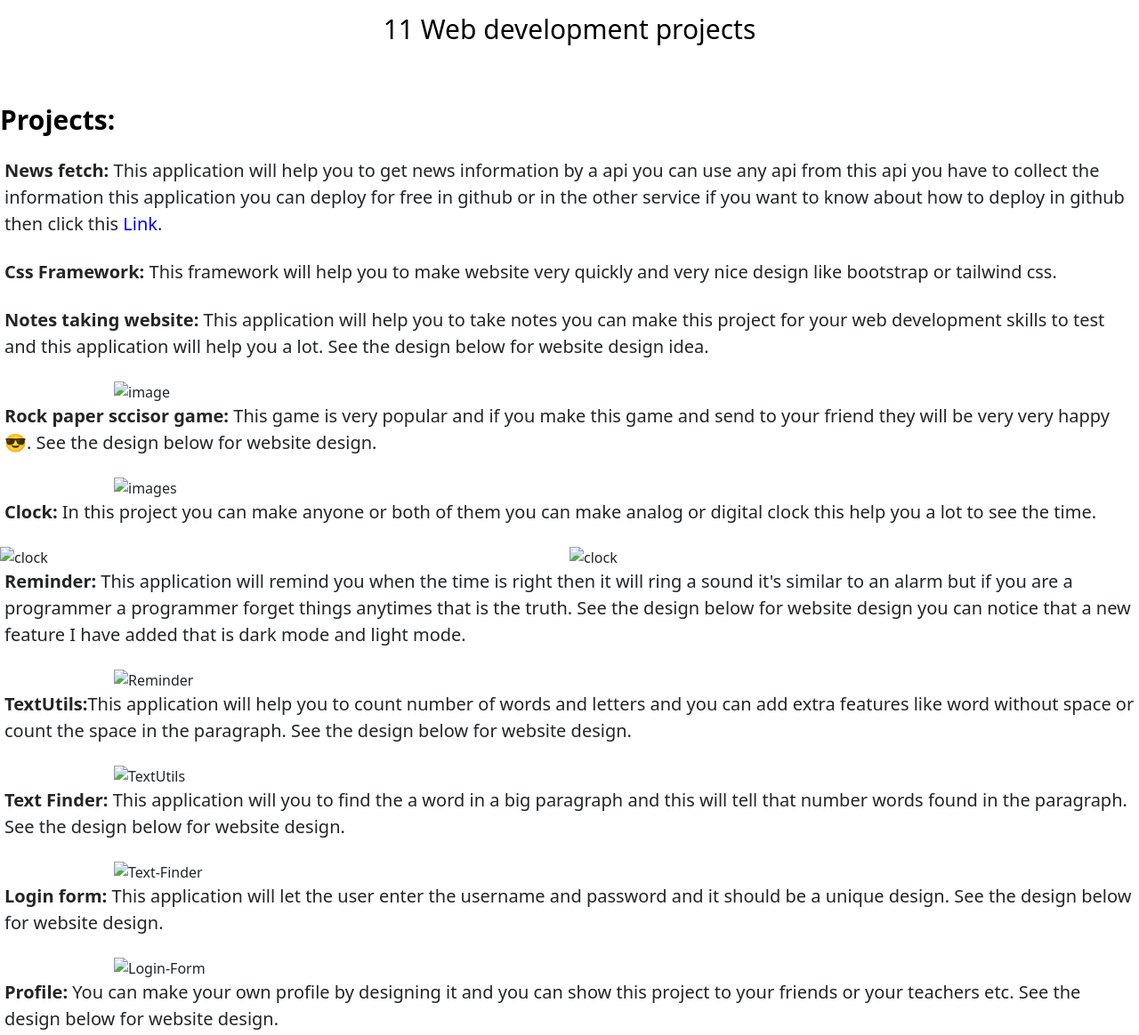
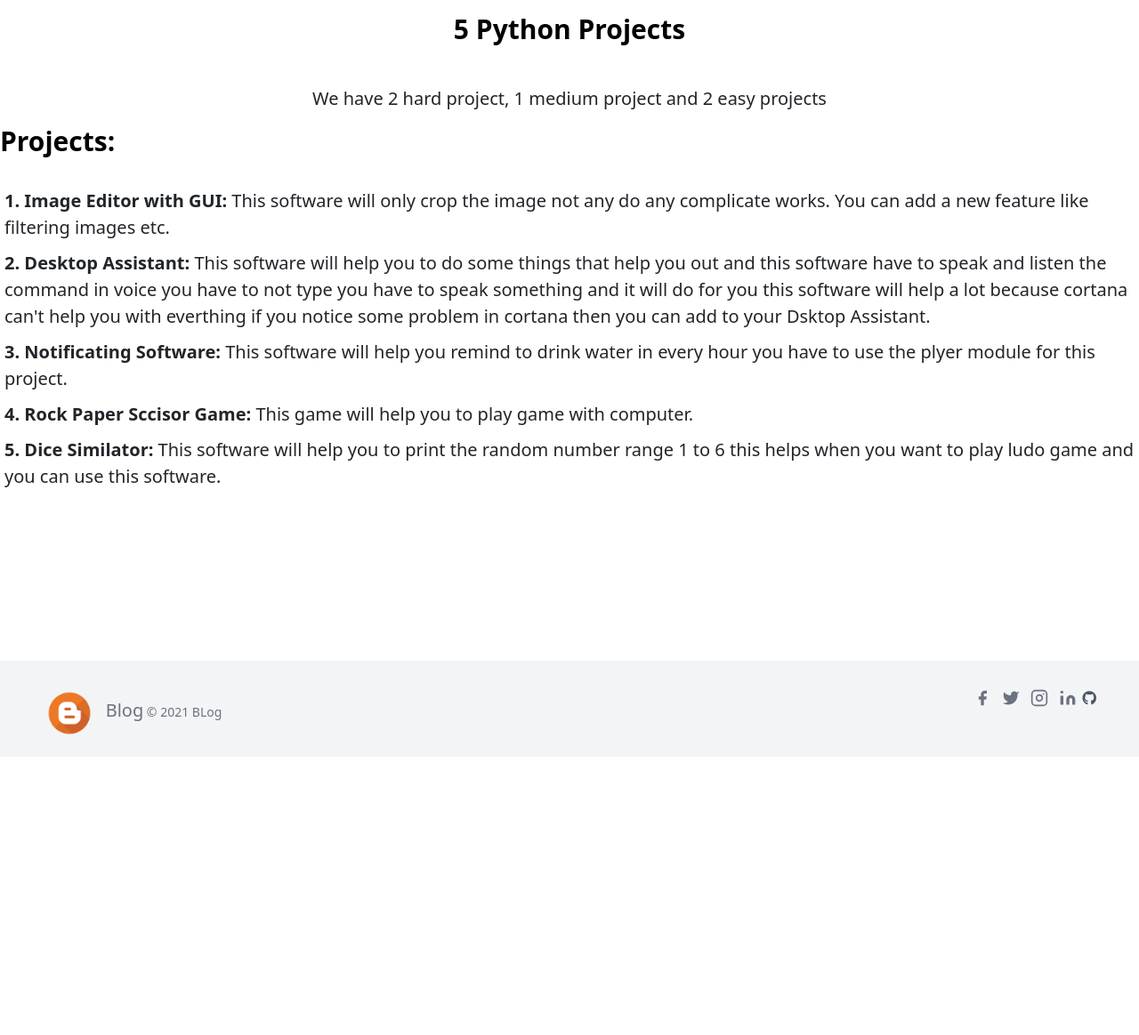
Before and after one commit to muhammedraiyaan2/blog, a plain HTML site: page blogs/blog11.html in a window 1280 px wide. Shown: the part 66-1230 px from the top of the page at 89% size. After the commit the page ends 917 px from the top, so only its background shows below. Drawn offline with nearby package versions, Linux system fonts and the light colour scheme; files that its build step writes are made by us from their sources.

Commit message:
Add files via upload

```diff
--- a/blog8.html
+++ b/blogs/blog11.html
@@ -6,11 +6,11 @@
     <link rel="stylesheet" href="https://pro.fontawesome.com/releases/v5.10.0/css/all.css"
         integrity="sha384-AYmEC3Yw5cVb3ZcuHtOA93w35dYTsvhLPVnYs9eStHfGJvOvKxVfELGroGkvsg+p" crossorigin="anonymous" />
     <meta charset="UTF-8">
-    <meta name="description" content="11 Web development projects">
-    <meta name="keywords" content="11 Web development projects">
+    <meta name="description" content="5 Python Projects">
+    <meta name="keywords" content="5 Python Projects">
     <meta http-equiv="X-UA-Compatible" content="IE=edge">
     <meta name="viewport" content="width=device-width, initial-scale=1.0">
-    <title>Blog - 11 Web development projects</title>
+    <title>Blog - 5 Python Projects</title>
     <link rel="shortcut icon" href="icon.png" type="image/x-icon">
     <meta name="author" content="Muhammad Raiyaan">
     <link rel="stylesheet" href="bootstrap.css">
@@ -20,6 +20,7 @@
             font-size: 30px;
             margin-top: -30px;
             color: black;
+            font-weight: bold;
         }
 
         .heading:hover {
@@ -29,13 +30,13 @@
         .image_size {
             height: 15%;
             margin: auto;
-            width: 80%;
+            width: 70%;
         }
-.image_size2{
-    height: 15%;
-    width: 50%;
-}
+        .description{
+            font-size: 20px;
+        }
         p {
+            margin-top: 10px;
             margin-left: 5px;
             font-size: 20px;
         }
@@ -45,6 +46,9 @@
                 font-size: 20px;
                 margin-top: 5px;
                 margin-bottom: 35px;
+            }
+            .description{
+                font-size: 15px;
             }
         }
     </style>
@@ -67,40 +71,20 @@
             </button>
         </div>
     </header>
-    <h1 class="heading text-center">11 Web development projects</h1><br><br>
+    <h1 class="heading text-center">5 Python Projects</h1><br><br>
+    <h2 class="description text-center">We have 2 hard project, 1 medium project and 2 easy projects</h2>
     <br><br>
     <dl>
         <dt>
             <h1 class="heading">Projects:</h1><br>
         </dt>
         <dd>
-            <p><b>News fetch:</b> This application will help you to get news information by a api you can use any api
-                from this api you have to collect the information this application you can deploy for free in github or
-                in the other service if you want to know about how to deploy in github then click this <a
-                    style="color: blue;" href="blog1.html">Link</a>.</p><br>
-                    <p><b>Css Framework:</b> This framework will help you to make website very quickly and very nice design like bootstrap or tailwind css.</p><br>
-            <p><b>Notes taking website:</b> This application will help you to take notes you can make this project for
-                your web development skills to test and this application will help you a lot. See the design below for website design idea.</p><br>
-           <img src="images/Notes Taking App.png" alt="image" class="image_size">
-                <p><b>Rock paper sccisor game: </b> This game is very popular and if you make this game and send to your friend they will be very very happy 😎. See the design below for website design.</p><br>
-                <img src="images/Rock Paper Sccisor.png" alt="images" class="image_size">
-                <p><b>Clock:</b> In this project you can make anyone or both of them you can make analog or digital clock this help you a lot to see the time.</p><br>
-                <div style="display: flex">
-                    <img src="images/Clock.png" class="image_size2" alt="clock">
-                    <img src="images/Analog clock.png" class="image_size2" alt="clock">
-                </div>
-            <p><b>Reminder:</b> This application will remind you when the time is right then it will ring a sound it's similar to an alarm but if you are a programmer a programmer forget things anytimes that is the truth. See the design below for website design you can notice that a new feature I have added that is dark mode and light mode.</p><br>
-            <img src="images/Reminder.png" class="image_size" alt="Reminder">
-            <p><b>TextUtils:</b>This application will help you to count number of words and letters and you can add extra features like word without space or count the space in the paragraph. See the design below for website design.</p><br>
-            <img src="images/TextUtils.png" class="image_size" alt="TextUtils">
-            <p><b>Text Finder:</b> This application will you to find the a word in a big paragraph and this will tell that number words found in the paragraph. See the design below for website design.</p><br>
-            <img src="images/TextFinder.png" class="image_size" alt="Text-Finder">
-            <p><b>Login form:</b> This application will let the user enter the username and password and it should be a unique design. See the design below for website design.</p><br>
-            <img src="images/LoginForm.png" class="image_size" alt="Login-Form">
-            <p><b>Profile:</b> You can make your own profile by designing it and you can show this project to your friends or your teachers etc. See the design below for website design.</p><br>
-            <img src="images/Profile.png" class="image_size" alt="Profile">
-            <p><b>Go Green:</b> This application will show that plants and trees are very important to our earth and etc. See the design below for website design.</p>
-            <img src="images/GoGreen.png" class="image_size" alt="Go-Green">
+            <p><b>1. Image Editor with GUI:</b> This software will only crop the image not any do any complicate works. You can add a new feature like filtering images etc.</p>
+            <p><b>2. Desktop Assistant:</b> This software will help you to do some things that help you out and this software have to speak and listen the command in voice you have to not type you have to speak something and it will do for you this software will help a lot because cortana can't help you with everthing if you notice some problem in cortana then you can add to your Dsktop Assistant.</p>
+            <p><b>3. Notificating Software: </b> This software will help you remind to drink water in every hour you have to use the plyer module for this project.</p>
+            <p><b>4. Rock Paper Sccisor Game: </b> This game will help you to play game with computer.</p>
+            <p><b>5. Dice Similator:</b> This software will help you to print the random number range 1 to 6 this helps when you want to play ludo game and you can use this software.</p>
+
         </dd>
     </dl>
     <!-- footer -->
```
Also changed, not shown: index.html (+1 -1 lines), python-blog-list.html (+6 -1 lines), blogs/images/Analog clock.png (added), blogs/images/Clock.png (added), blogs/images/GoGreen.png (added), blogs/images/LoginForm.png (added), blogs/images/Notes Taking App.png (added), blogs/images/Profile.png (added), blogs/images/Reminder.png (added), blogs/images/Rock Paper Sccisor.png (added), blogs/images/TextFinder.png (added), blogs/images/TextUtils.png (added), common-blog-list.html (line endings or trailing spaces).
